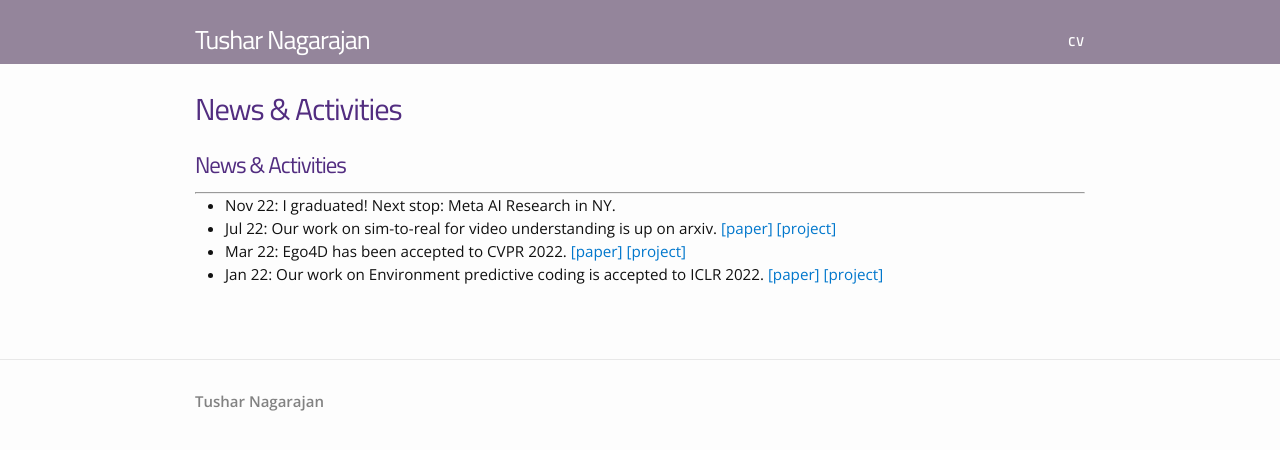
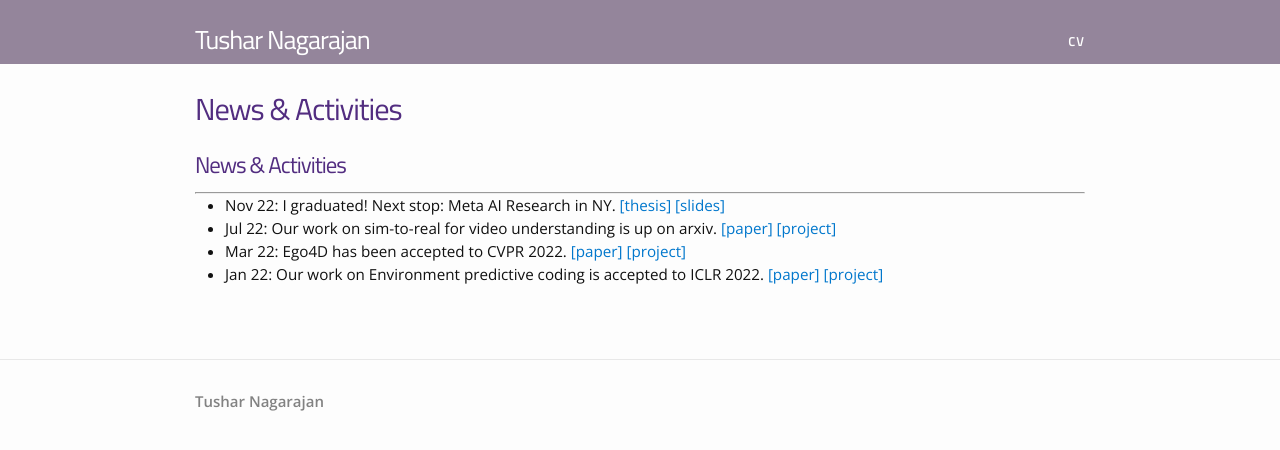
Before and after one commit to takihasan/takihasan.github.io, a Jekyll site: the page built from pages/news.md, in a window 1280 px wide. Shown: the top 450 px of the page. Built offline with Jekyll 4.4.1, drawn with Linux system fonts in a browser that asks for light colours; nearby versions of some CDN libraries; our own code applies the rules of GitHub Pages for plain Markdown files; a style sheet for code colours, icons or effects is not loaded.

Commit message:
update egoenv

```diff
--- a/pages/news.md
+++ b/pages/news.md
@@ -4,8 +4,8 @@
 <div class="container">
 <div class="events" markdown="1" >
 
-- Nov 22: I graduated! Next stop: Meta AI Research in NY.
-- Jul 22: Our work on sim-to-real for video understanding is up on arxiv. [[paper]](https://arxiv.org/pdf/2207.11365.pdf) [[project]](https://vision.cs.utexas.edu/projects/ego-scene-context/)
+- Nov 22: I graduated! Next stop: Meta AI Research in NY. [[thesis]](https://utexas.box.com/s/zoike116ivk5ikbn3w16sm76d4lwqo2j) [[slides]](https://utexas.box.com/s/j86oehf314x3lizxlcoap7m2qho8p1oe)
+- Jul 22: Our work on sim-to-real for video understanding is up on arxiv. [[paper]](https://arxiv.org/pdf/2207.11365.pdf) [[project]](https://vision.cs.utexas.edu/projects/ego-env/)
 - Mar 22: Ego4D has been accepted to CVPR 2022. [[paper]](https://arxiv.org/pdf/2110.07058.pdf) [[project]](https://ego4d-data.org/)
 - Jan 22: Our work on Environment predictive coding is accepted to ICLR 2022. [[paper]](https://arxiv.org/pdf/2102.02337.pdf) [[project]](ttps://vision.cs.utexas.edu/projects/epc/)
 - Oct 21: Our massive scale egocentric video dataset (Ego4D) has been released.  [[paper]](https://arxiv.org/pdf/2110.07058.pdf) [[project]](https://ego4d-data.org/)
```
Also changed, not shown: pages/about.md (+1 -1 lines), pages/research.md (+2 -2 lines).
